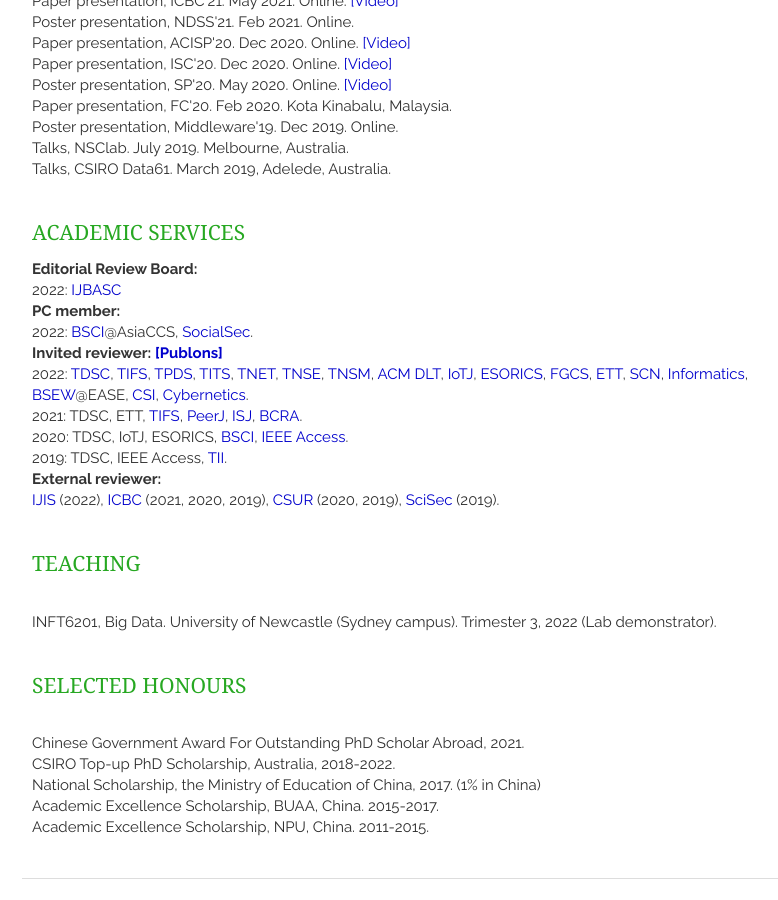
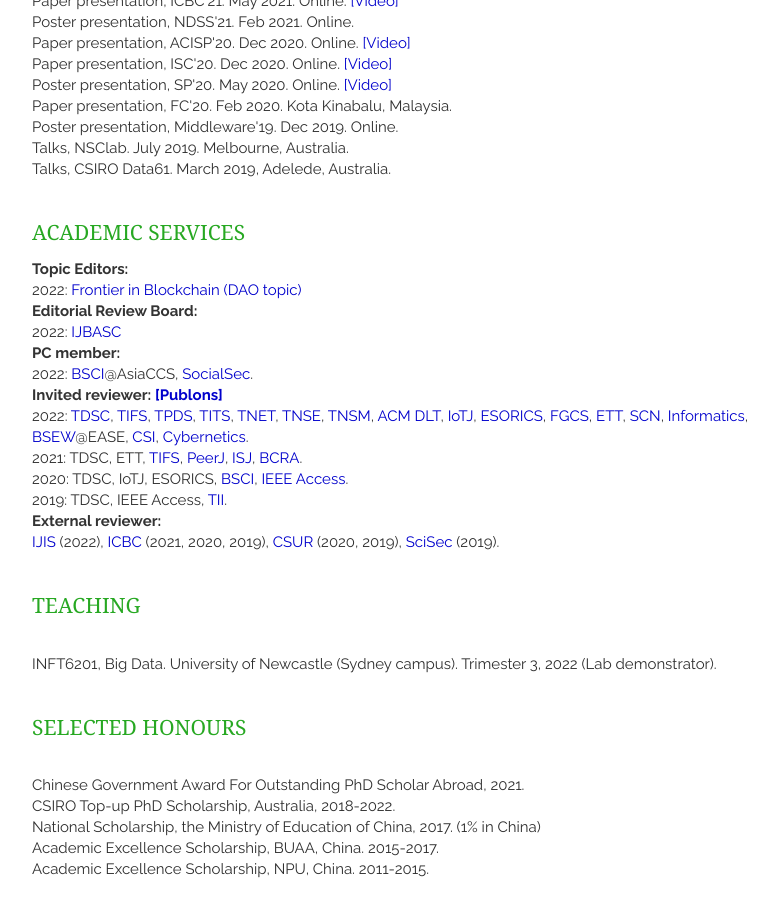
Before and after one commit to AaronWang-git/qinwang-git.github.io, a Jekyll site: the page built from index.html, in a window 1280 px wide and 900 px high, scrolled down 2495 px. Shown: the whole window, without its empty margins (328-1106 px from the left). Built offline with Jekyll 4.4.1, drawn with Linux system fonts in a browser that asks for light colours; nearby versions of some CDN libraries; a script that is not in the unit is left out; the list of posts is cut into pages by our own code.

Commit message:
Update service.html

```diff
--- a/_includes/service.html
+++ b/_includes/service.html
@@ -32,6 +32,11 @@
 <section class="thirteen columns">
     <h1>Academic Services</h1>
     <article>
+
+    <p><strong> Topic Editors:</strong>
+    <br>
+        2022: <a href="https://www.frontiersin.org/research-topics/50922/decentralized-autonomous-organizations-daos" target="_blank"> Frontier in Blockchain (DAO topic) </a></strong>
+    </p>
 
     <p><strong> Editorial Review Board:</strong>
     <br>
```
